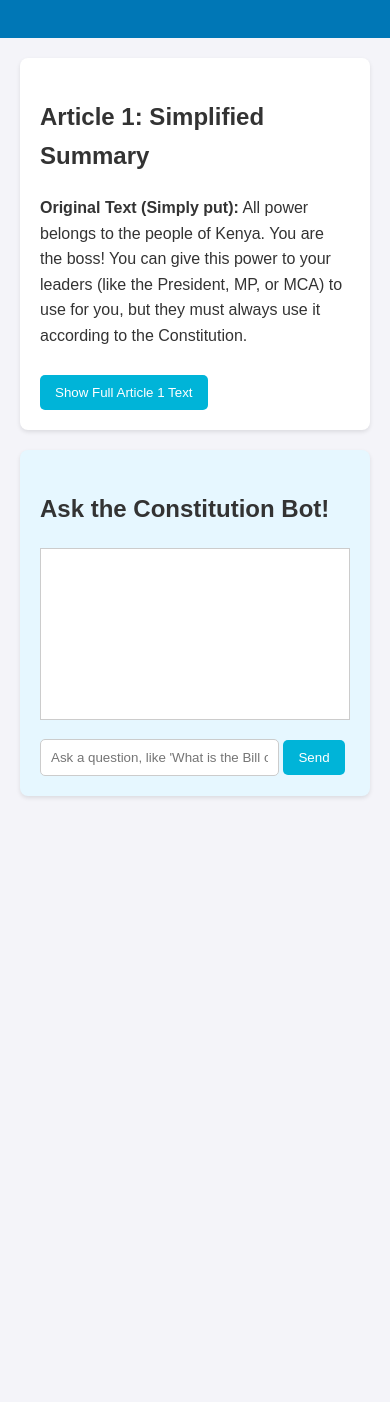
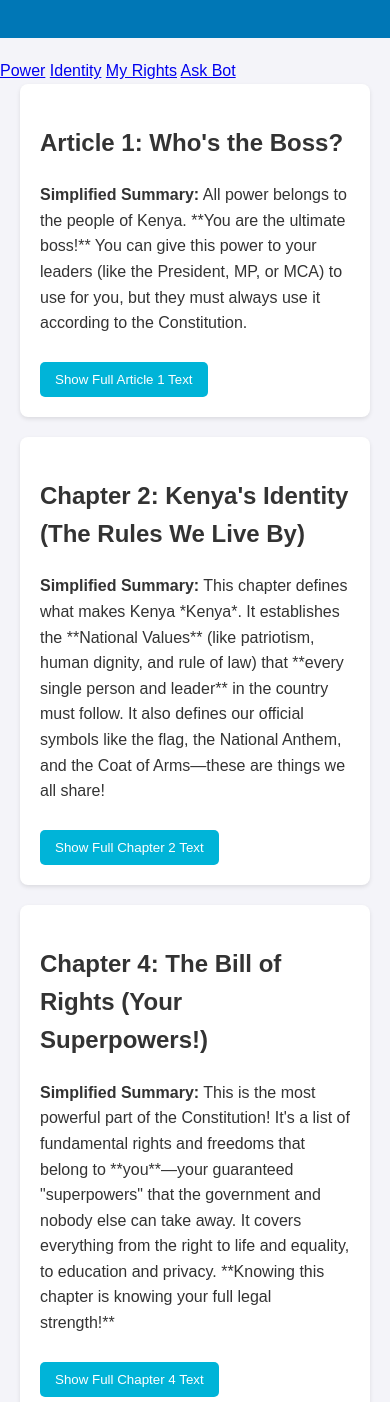
Before and after one commit to LussKyD/We-The-People, a plain HTML site: page index.html in a window 390 px wide. Shown: the part 198-1600 px from the top of the page. Before the commit the page ends 1014 px from the top, so only its background shows below. Drawn offline with Linux system fonts and the light colour scheme; files that its build step writes are made by us from their sources.

Commit message:
Update index.html

```diff
--- a/index.html
+++ b/index.html
@@ -4,20 +4,47 @@
     <meta charset="UTF-8">
     <meta name="viewport" content="width=device-width, initial-scale=1.0">
     <title>Kenya Constitution Simplified</title>
-    <link rel="stylesheet" href=".css/style.css">
+    <link rel="stylesheet" href="css/style.css">
+    <script src="js/script.js" defer></script>
 </head>
 <body>
     <header>
         <h1>My Rights, My Power: Constitution of Kenya Explained</h1>
     </header>
 
+    <nav class="navbar">
+        <a href="#article1">Power</a>
+        <a href="#chapter2">Identity</a>
+        <a href="#chapter4">My Rights</a>
+        <a href="#chatbot-area">Ask Bot</a>
+    </nav>
+
     <main>
+
         <section id="article1">
-            <h2>Article 1: Simplified Summary</h2>
-            <p><strong>Original Text (Simply put):</strong> All power belongs to the people of Kenya. You are the boss! You can give this power to your leaders (like the President, MP, or MCA) to use for you, but they must always use it according to the Constitution.</p>
+            <h2>Article 1: Who's the Boss?</h2>
+            <p><strong>Simplified Summary:</strong> All power belongs to the people of Kenya. **You are the ultimate boss!** You can give this power to your leaders (like the President, MP, or MCA) to use for you, but they must always use it according to the Constitution.</p>
             <button onclick="toggleOriginalText('original1')">Show Full Article 1 Text</button>
             <div id="original1" style="display:none;">
                 <p>*(Original text for Article 1 will be added here later)*</p>
+            </div>
+        </section>
+
+        <section id="chapter2">
+            <h2>Chapter 2: Kenya's Identity (The Rules We Live By)</h2>
+            <p><strong>Simplified Summary:</strong> This chapter defines what makes Kenya *Kenya*. It establishes the **National Values** (like patriotism, human dignity, and rule of law) that **every single person and leader** in the country must follow. It also defines our official symbols like the flag, the National Anthem, and the Coat of Arms—these are things we all share!</p>
+            <button onclick="toggleOriginalText('original2')">Show Full Chapter 2 Text</button>
+            <div id="original2" style="display:none;">
+                <p>*(Original text for Chapter 2, Articles 8, 9, and 10 will be added here later)*</p>
+            </div>
+        </section>
+
+        <section id="chapter4">
+            <h2>Chapter 4: The Bill of Rights (Your Superpowers!)</h2>
+            <p><strong>Simplified Summary:</strong> This is the most powerful part of the Constitution! It's a list of fundamental rights and freedoms that belong to **you**—your guaranteed "superpowers" that the government and nobody else can take away. It covers everything from the right to life and equality, to education and privacy. **Knowing this chapter is knowing your full legal strength!**</p>
+            <button onclick="toggleOriginalText('original4')">Show Full Chapter 4 Text</button>
+            <div id="original4" style="display:none;">
+                <p>*(Original text for Chapter 4 will be added here later)*</p>
             </div>
         </section>
 
@@ -28,7 +55,5 @@
             <button onclick="sendMessage()">Send</button>
         </section>
     </main>
-
-    <script src="script.js"></script>
 </body>
 </html>
```
